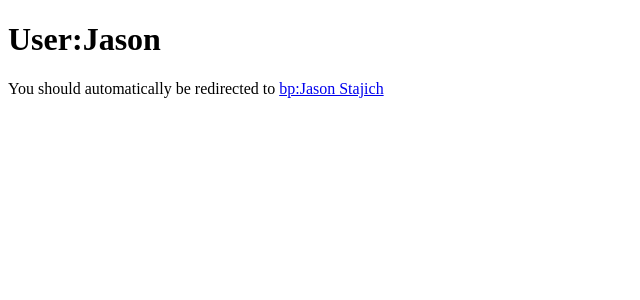
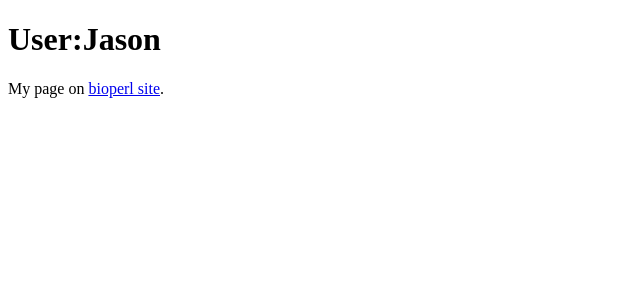
Before and after one commit to biopython/biopython.github.io, a Jekyll site: the page built from wiki/User_Jason.md, in a window 1280 px wide. Shown: the top 300 px of the page, without its empty margins (0-640 px from the left). Built offline with Jekyll 4.4.1, drawn with Linux system fonts in a browser that asks for light colours.

Commit message:
Change to wiki page

```diff
--- a/wiki/User_Jason.md
+++ b/wiki/User_Jason.md
@@ -1,7 +1,7 @@
 ---
 title: User:Jason
 permalink: wiki/User:Jason
-redirect_to: /wiki/bp:Jason_Stajich
+layout: wiki
 ---
 
-You should automatically be redirected to [bp:Jason Stajich](/wiki/bp:Jason_Stajich)
+My page on [bioperl site](bp:User:Jason "wikilink").
```
Also changed, not shown: 1 other file.
